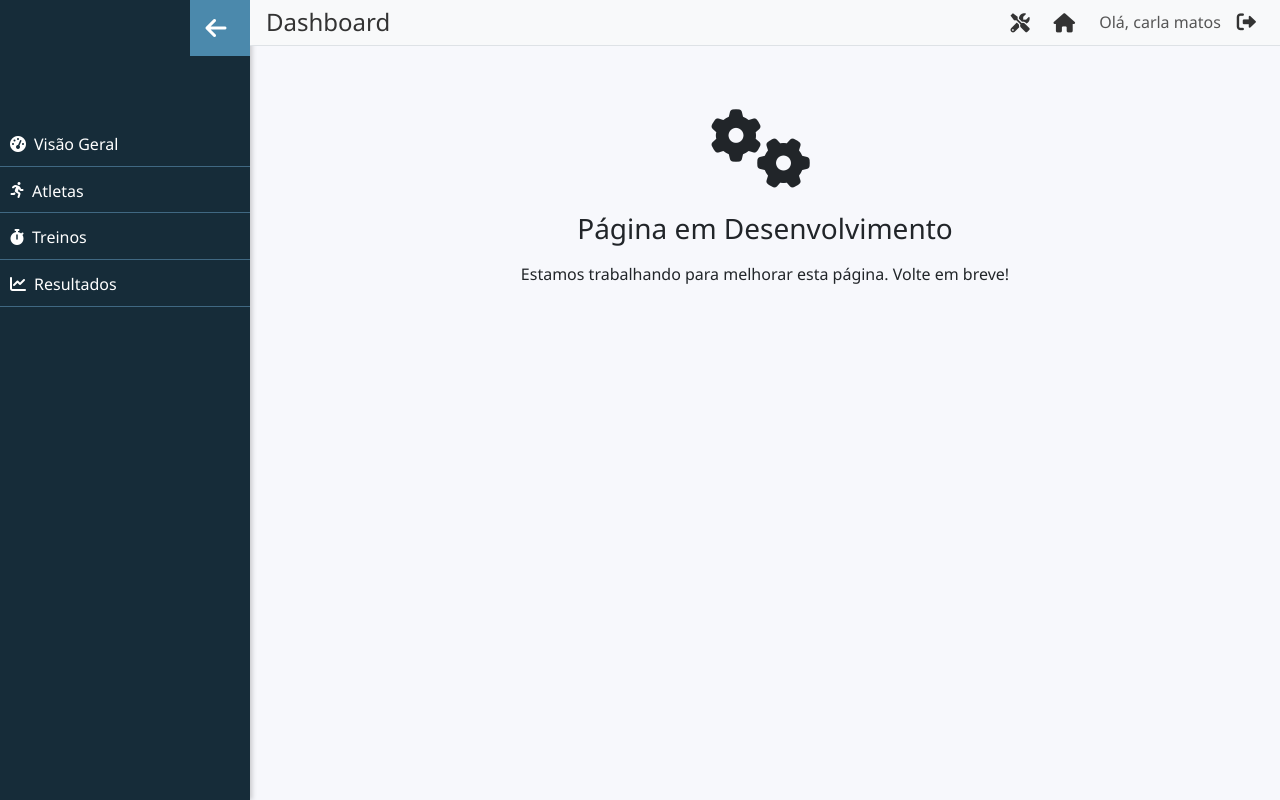
After one commit to italomanzine/sgan, a Django app: page /dashboard/ in a window 1280 px wide. The commit adds this page. Run offline with Django 4.2, Linux system fonts and the light colour scheme; a user stored in the database is signed in; some libraries are stand-ins or nearby versions.

Commit message:
Add header in-development pages

```diff
--- a/sgan/core/static/css/style.css
+++ b/sgan/core/static/css/style.css
@@ -4,12 +4,13 @@
 body {
   background-color: #f7f8fc;
   font-family: "Segoe UI", Tahoma, Geneva, Verdana, sans-serif; /* Define a tipografia padrão */
+  padding-top: 60px; /* Adiciona um espaço no topo para o header */
 }
 
 /* Container de Login */
 .login-container {
   max-width: 400px;
-  margin: 100px auto; /* Centraliza o container */
+  margin: 0px auto; /* Centraliza o container */
   padding: 30px;
   background-color: #162c39; /* Cor de fundo escura para contraste */
   border-radius: 10px; /* Bordas arredondadas */
@@ -186,11 +187,98 @@ body {
 
 /* Alinha o botão de alternância à direita quando o sidebar está ativo */
 .sidebar.active ~ .sidebar-toggle {
-  left: 240px; /* Ajuste baseado na largura do sidebar */
+  left: 190px; /* Ajuste baseado na largura do sidebar */
+}
+
+/* Estilo do cabeçalho */
+header {
+  background: #f8f9fa; /* Cor de fundo claro */
+  padding: 0.5rem 1rem; /* Espaçamento interno */
+  display: flex; /* Uso de flexbox para alinhamento */
+  justify-content: space-between; /* Espaçamento entre os itens */
+  align-items: center; /* Alinhamento vertical dos itens */
+  border-bottom: 1px solid #dee2e6; /* Linha divisória na parte inferior */
+  position: fixed; /* Fixa o header no topo */
+  top: 0;
+  left: 250px; /* Espaço para o sidebar */
+  right: 0;
+  z-index: 1050; /* Garante que o header fica acima do sidebar */
+}
+
+/* Estilo do container do título dentro do cabeçalho */
+.header-container h1 {
+  margin: 0; /* Remove margem padrão */
+  font-size: 1.5rem; /* Tamanho da fonte do título */
+  color: #333; /* Cor do texto escuro */
+  background: #f8f9fa; /* Cor de fundo claro */
+}
+
+/* Estilo da navegação do usuário */
+.user-nav {
+  display: flex; /* Uso de flexbox para alinhamento */
+  align-items: center; /* Alinhamento vertical dos itens */
+  gap: 1rem; /* Espaço entre os elementos da navegação */
+  margin-left: auto; /* Alinha à direita */
+}
+
+/* Estilo dos links da navegação do usuário */
+.user-nav a, .user-nav form {
+  color: #333; /* Cor do texto dos links */
+  text-decoration: none; /* Remove o sublinhado dos links */
+  font-size: 1.2rem; /* Tamanho da fonte dos links */
+  display: flex; /* Garante alinhamento adequado dos ícones e texto */
+}
+
+/* Estilo para o nome do usuário */
+.username, .logout-form, .admin-link, .home-link, .login-link {
+  font-size: 1rem; /* Tamanho da fonte do nome do usuário */
+  color: #555; /* Cor do texto do nome do usuário */
+}
+
+/* Estilo adicional para os ícones do FontAwesome usados nos links */
+.fas {
+  margin-right: 8px; /* Espaço à direita do ícone */
+}
+
+/* Estilo para o botão de logout dentro do formulário */
+.logout-button {
+  background: none; /* Remove fundo padrão */
+  border: none; /* Remove borda padrão */
+  cursor: pointer; /* Muda o cursor para indicar clicabilidade */
+  color: #333; /* Cor do ícone de logout */
+  font-size: 1.2rem; /* Tamanho do ícone de logout */
+  padding: 0; /* Remove o espaçamento interno padrão */
+}
+
+/* Adiciona um efeito visual ao passar o mouse sobre o botão de logout */
+.logout-button:hover {
+  color: #000; /* Escurece a cor do ícone ao passar o mouse */
+}
+
+/* Estilo para esconder o formulário de logout e mostrar apenas o ícone */
+.logout-form {
+  display: flex; /* Uso de flexbox para alinhamento */
+}
+
+/* Adicione este estilo em seu arquivo style.css */
+.development-container i {
+  color: #007bff; /* Cor Bootstrap para ícones */
+}
+
+.development-container h1 {
+  color: #343a40; /* Cor Bootstrap para títulos */
+}
+
+.development-container p {
+  color: #6c757d; /* Cor Bootstrap para parágrafos */
 }
 
 /* Media Queries para Responsividade */
 @media (max-width: 768px) {
+  header {
+    left: 60px; /* Espaço para o sidebar minimizado */
+  }
+
   .sidebar.active ~ .sidebar-toggle {
     left: calc(100% - 60px); /* Ajusta a posição do botão */
   }
--- a/sgan/core/static/js/sidebar.js
+++ b/sgan/core/static/js/sidebar.js
@@ -1,15 +1,22 @@
 // static/js/sidebar.js
 
-// Função para alternar o estado do sidebar
+// Função para alternar o estado do sidebar e ajustar o header
 function setSidebarState(isMinimized) {
     var sidebar = document.querySelector(".sidebar");
     var centerContent = document.querySelector(".center-content");
+    var header = document.querySelector("header"); // Adiciona uma referência ao header
     var toggleIcon = document.querySelector(".sidebar-toggle i");
 
+    // Ajusta o width do sidebar e a margem esquerda do conteúdo principal e do header
     sidebar.style.width = isMinimized ? "60px" : "250px";
     centerContent.style.marginLeft = isMinimized ? "60px" : "250px";
+    header.style.left = isMinimized ? "60px" : "250px"; // Ajusta o left do header
+
+    // Alterna as classes para ícones de minimizar e maximizar
     toggleIcon.classList.toggle("fa-bars", isMinimized);
     toggleIcon.classList.toggle("fa-arrow-left", !isMinimized);
+
+    // Alterna as classes para o estado minimizado e ativo do sidebar
     sidebar.classList.toggle("minimized", isMinimized);
     sidebar.classList.toggle("active", !isMinimized);
 }
@@ -32,4 +39,6 @@ document.querySelector(".sidebar-toggle").addEventListener("click", toggleSideba
 window.addEventListener("load", initializeSidebar);
 
 // Evento para ajustar o sidebar ao redimensionar a janela
-window.addEventListener("resize", initializeSidebar);
+window.addEventListener("resize", function() {
+    initializeSidebar();
+});
--- a/sgan/core/templates/dashboard.html
+++ b/sgan/core/templates/dashboard.html
@@ -0,0 +1,30 @@
+{% load static %}
+<!DOCTYPE html>
+<html lang="pt-br">
+<head>
+    <meta charset="UTF-8">
+    <meta name="viewport" content="width=device-width, initial-scale=1.0">
+    <title>{% block title %}Dashboard{% endblock %}</title>
+
+    <!-- Bootstrap CSS -->
+    <link rel="stylesheet" href="https://stackpath.bootstrapcdn.com/bootstrap/4.5.2/css/bootstrap.min.css">
+
+    <link rel="stylesheet" href="{% static 'css/style.css' %}">
+    <script src="{% static 'js/sidebar.js' %}" defer></script>
+    <link rel="stylesheet" href="https://cdnjs.cloudflare.com/ajax/libs/font-awesome/6.0.0-beta3/css/all.min.css" crossorigin="anonymous">
+
+    {% block extra_head %}
+    {% endblock %}
+</head>
+<body>
+    {% include 'sidebar.html' %}
+    {% include 'header.html' %}
+    <div class="center-content">
+        {% block content %}
+            <div class="container d-flex justify-content-center align-items-center" style="height: 100%;">
+                {% include 'in-development.html' %}
+            </div>
+        {% endblock %}
+    </div>
+</body>
+</html>
--- /dev/null
+++ b/sgan/core/templates/header.html
@@ -0,0 +1,28 @@
+<header>
+    <div class="header-container">
+      <h1>{{ titulo_pagina }}</h1>
+    </div>
+    <div class="user-nav">
+      {% if user.is_superuser or user.is_staff %}
+        <a href="{% url 'admin:index' %}" class="admin-link" title="Administração">
+          <i class="fas fa-tools"></i>
+        </a>
+      {% endif %}
+      <a href="{% url 'dashboard' %}" class="home-link" title="Dashboard">
+          <i class="fas fa-home"></i>
+      </a>
+      {% if user.is_authenticated %}
+        <span class="username">Olá, {{ user.get_full_name|default:user.username }}</span>
+        <form action="{% url 'logout' %}" method="post" class="logout-form">
+          {% csrf_token %}
+          <button type="submit" class="logout-button" title="Logout">
+            <i class="fas fa-sign-out-alt"></i>
+          </button>
+        </form>
+      {% else %}
+        <a href="{% url 'login' %}" class="login-link" title="Login">
+          <i class="fas fa-sign-in-alt"></i>
+        </a>
+      {% endif %}
+    </div>
+</header>
--- /dev/null
+++ b/sgan/core/templates/in-development.html
@@ -0,0 +1,10 @@
+<!-- templates/in-development.html -->
+<div class="container mt-5">
+    <div class="row">
+        <div class="col-md-12 text-center">
+            <i class="fas fa-cogs fa-5x mb-4"></i>
+            <h1 class="h3 mb-3 font-weight-normal">Página em Desenvolvimento</h1>
+            <p>Estamos trabalhando para melhorar esta página. Volte em breve!</p>
+        </div>
+    </div>
+</div>
--- a/sgan/core/urls.py
+++ b/sgan/core/urls.py
@@ -20,7 +20,7 @@ urlpatterns = [
     path('reset/done/', auth_views.PasswordResetCompleteView.as_view(), name='password_reset_complete'),
 
     # URLs do Menu Lateral
-    path('visao-geral/', dashboard, name='dashboard'),
+    path('dashboard/', dashboard, name='dashboard'),
     path('atletas/', atletas, name='atletas'),
     path('treinos/', treinos, name='treinos'),
     path('resultados/', resultados, name='resultados'),
--- a/sgan/core/views.py
+++ b/sgan/core/views.py
@@ -7,19 +7,19 @@ from .forms import CustomAuthenticationForm
 
 
 def index(request):
-    return render(request, 'index.html')
+    return render(request, 'index.html', {'titulo_pagina': 'Página Inicial'})
 
 def treinos(request):
-    return render(request, 'treinos.html')
+    return render(request, 'treinos.html', {'titulo_pagina': 'Treinos'})
 
 def atletas(request):
-    return render(request, 'atletas.html')
+    return render(request, 'atletas.html', {'titulo_pagina': 'Atletas'})
 
 def dashboard(request):
-    return render(request, 'dashboard.html')
+    return render(request, 'dashboard.html', {'titulo_pagina': 'Dashboard'})
 
 def resultados(request):
-    return render(request, 'resultados.html')
+    return render(request, 'resultados.html', {'titulo_pagina': 'Resultados'})
 
 # def login(request):
 #     return render(request, 'login.html')
```
Also changed, not shown: sgan/core/templates/atletas.html (+16 -6 lines), sgan/core/templates/index.html (+4 -15 lines), sgan/core/templates/resultados.html (+30 -0 lines), sgan/core/templates/treinos.html (+30 -0 lines), sgan/db.sqlite3.
